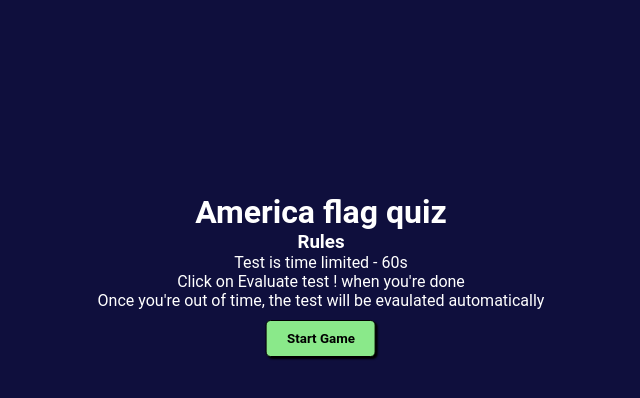
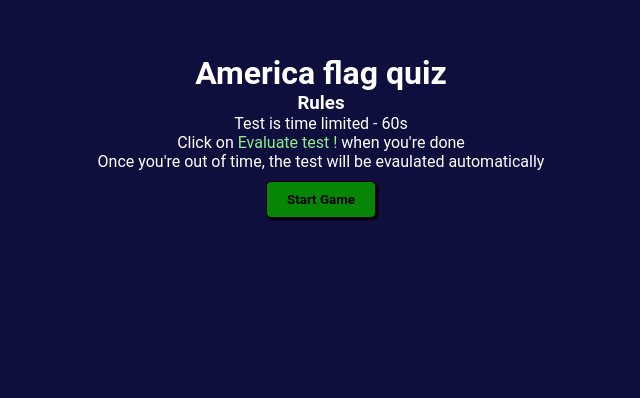
Before and after one commit to Dodkes/quiz-flag-america, a React app in the folder quiz/: page / in a window 1280 px wide. Shown: the part 120-518 px from the top of the page, without its empty margins (319-959 px from the left). Built offline with nearby package versions, Linux system fonts and the light colour scheme; the HTML template or start-up script is replaced by a standard one.

Commit message:
intro width & score hook

```diff
--- a/quiz/src/App.css
+++ b/quiz/src/App.css
@@ -81,12 +81,14 @@ button:hover {
   }
 }
 
+.green {
+  color: lightgreen;
+}
+
 .startbutton {
   font-weight: bold;
   background-color: green;
-  animation-name: eval-animation;
-  animation-duration: 4s;
-  animation-iteration-count: infinite;
+  animation: eval-animation 3s infinite;
 }
 
 .time {
@@ -101,7 +103,7 @@ button:hover {
 }
 
 #intro {
-  color: white;
+  color: #fff;
   width: 100%;
   background-color: #0f0f3d;
   height: 100vh;
@@ -109,10 +111,7 @@ button:hover {
 }
 
 .intro-margin {
-  position: absolute;
-  top: 50%;
-  left: 50%;
-  transform: translate(-50%, -50%);
+  transform: translateY(100%);
 }
 
 li {
--- a/quiz/src/components/Game.tsx
+++ b/quiz/src/components/Game.tsx
@@ -5,6 +5,7 @@ import cx from "classnames";
 export default function Game() {
   const [reveal, setReveal] = useState<boolean>(false);
   const [time, setTime] = useState<number>(60);
+  const [score, setScore] = useState<number>(0);
   const [selectedOptions, setSelectedOptions] = useState<{
     [key: number]: string;
   }>({});
@@ -19,28 +20,25 @@ export default function Game() {
   }
 
   function evaluate() {
-    let score = 0;
     for (const i in answers) {
       if (answers[i].answer === answers[i].correct) {
-        score++;
+        setScore((prevState) => prevState + 1);
       }
     }
-
     setReveal(true);
-    alert(`Your score is ${score}`);
   }
 
   useEffect(() => {
     setTimeout(() => {
       if (time === 0) return evaluate();
-      setTime(time - 1);
+      !reveal && setTime(time - 1);
     }, 1000);
   }, [time]);
 
   return (
     <div>
       <div className="time">
-        <p>Time left: {time} s</p>
+        {reveal ? `Your score: ${score}` : `Time left: ${time} s`}
       </div>
 
       {data.map((item, index) => (
```
